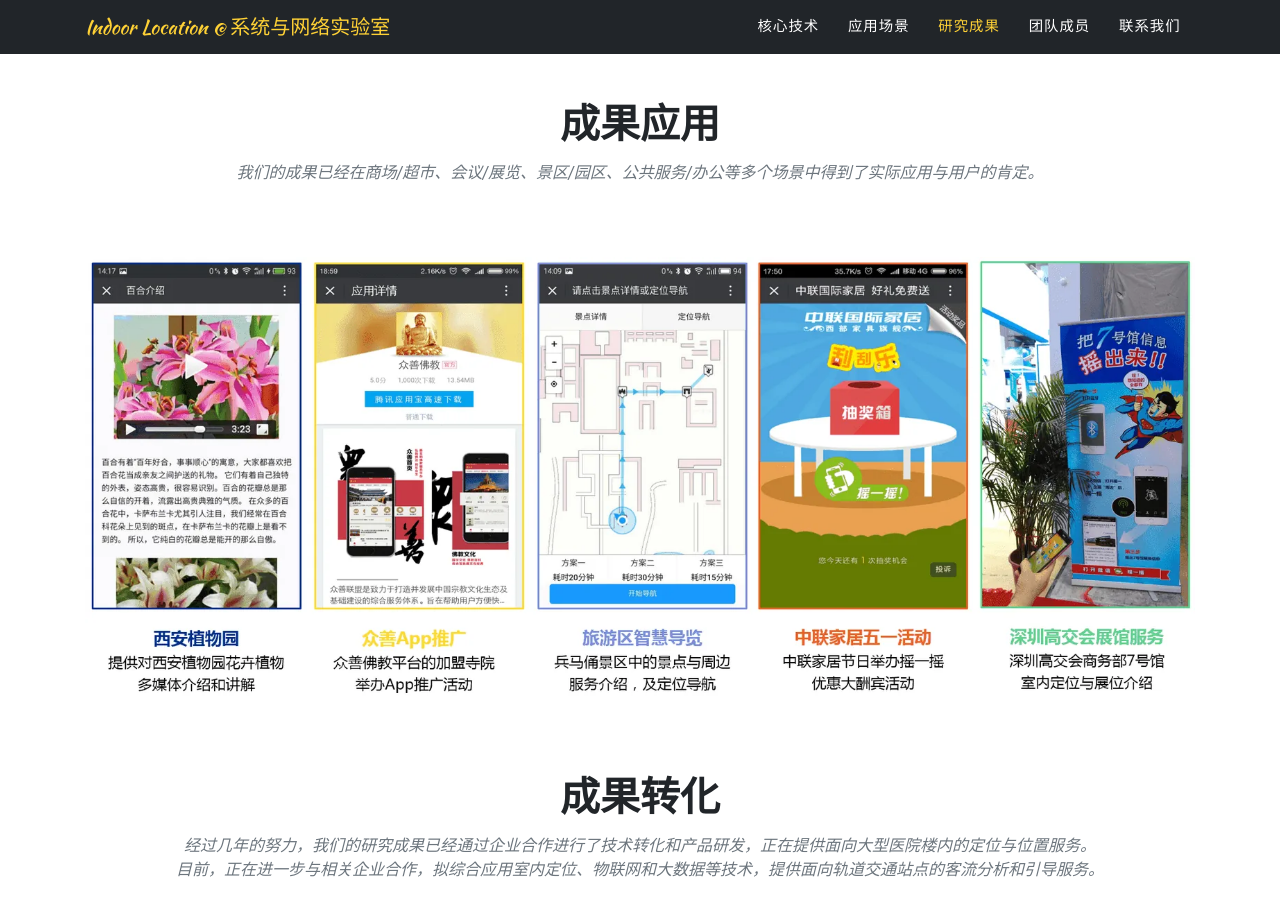
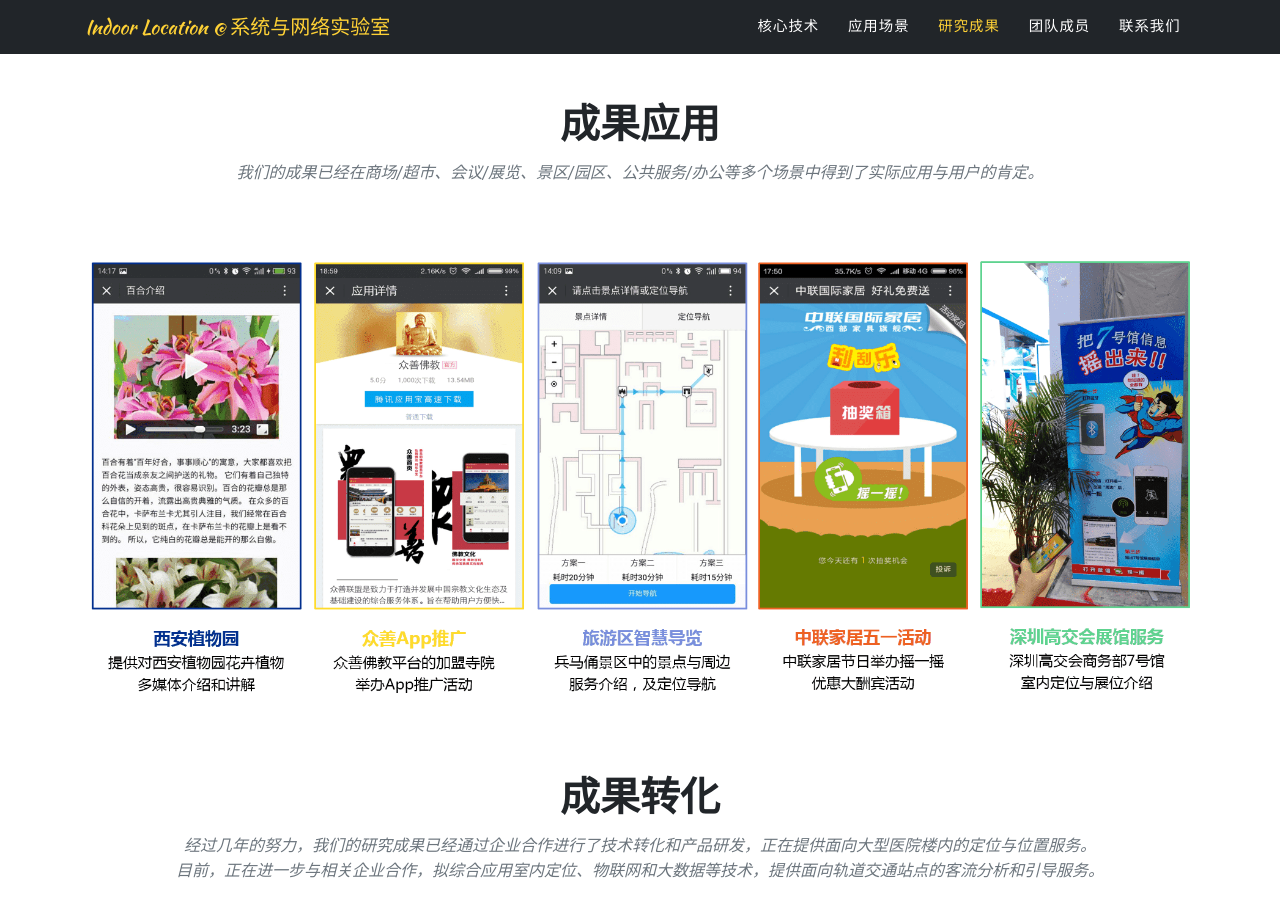
Before and after one commit to fangvv/Homepage, a Jekyll site: the page IndoorLoc/index.html, which Jekyll copies as it is, in a window 1280 px wide and 900 px high, scrolled down 3341 px. Built offline with Jekyll 4.4.1, drawn with Linux system fonts in a browser that asks for light colours; some web fonts are replaced; comment, search, counter and statistics services are not loaded.

Commit message:
Update IndoorLoc/img/_backup/header-bg.orig.jpg IndoorLoc/img/_backup/map-image.orig.png IndoorLoc/img/_backup/modal-full/01-full.orig.jpg IndoorLoc/img/_backup/modal-full/02-full.orig.jpg IndoorLoc/img/_backup/modal-full/03-full.orig.jpg IndoorLoc/img/_backup/modal-full/04-full.orig.jpg IndoorLoc/img/_backup/modal-full/05-full.orig.jpg IndoorLoc/img/_backup/modal-full/06-full.orig.jpg IndoorLoc/img/portfolio/07-full.png IndoorLoc/img/portfolio/07-full.webp IndoorLoc/index.html

```diff
--- a/IndoorLoc/index.html
+++ b/IndoorLoc/index.html
@@ -258,7 +258,7 @@
         <div class="col-lg-12 text-center" data-aos="fade-down">
           <h2 class="section-heading text-uppercase">成果应用</h2>
           <h3 class="section-subheading text-muted">我们的成果已经在商场/超市、会议/展览、景区/园区、公共服务/办公等多个场景中得到了实际应用与用户的肯定。</h3>
-          <img class="img-fluid" src="img/portfolio/07-full.webp" width="1600" height="636" loading="lazy" alt="">
+          <img class="img-fluid" src="img/portfolio/07-full.png" width="1815" height="722" loading="lazy" alt="">
         </div>
       </div>
       <h3 class="section-subheading text-muted"></h3>
```
Also changed, not shown: IndoorLoc/img/_backup/header-bg.orig.jpg (deleted), IndoorLoc/img/_backup/map-image.orig.png (deleted), IndoorLoc/img/_backup/modal-full/01-full.orig.jpg (deleted), IndoorLoc/img/_backup/modal-full/02-full.orig.jpg (deleted), IndoorLoc/img/_backup/modal-full/03-full.orig.jpg (deleted), IndoorLoc/img/_backup/modal-full/04-full.orig.jpg (deleted), IndoorLoc/img/_backup/modal-full/05-full.orig.jpg (deleted), IndoorLoc/img/_backup/modal-full/06-full.orig.jpg (deleted), IndoorLoc/img/portfolio/07-full.png (renamed from IndoorLoc/img/_backup/portfolio-07-full.orig.png), IndoorLoc/img/portfolio/07-full.webp (deleted).
